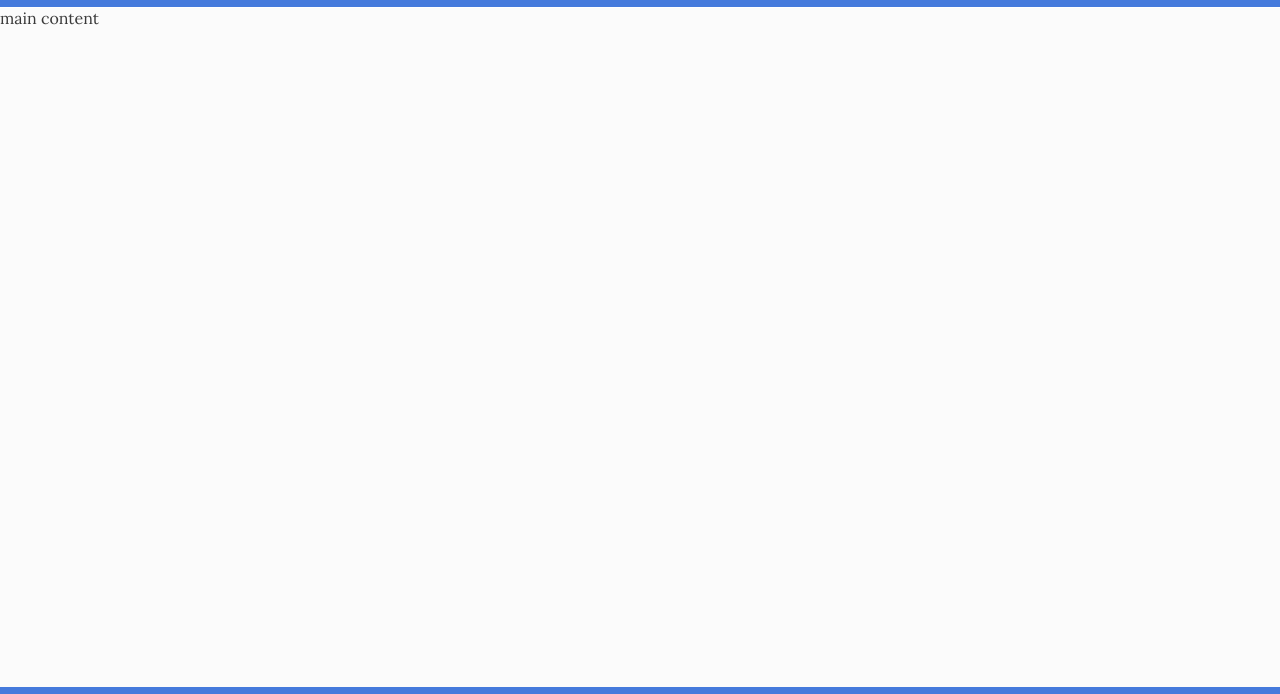
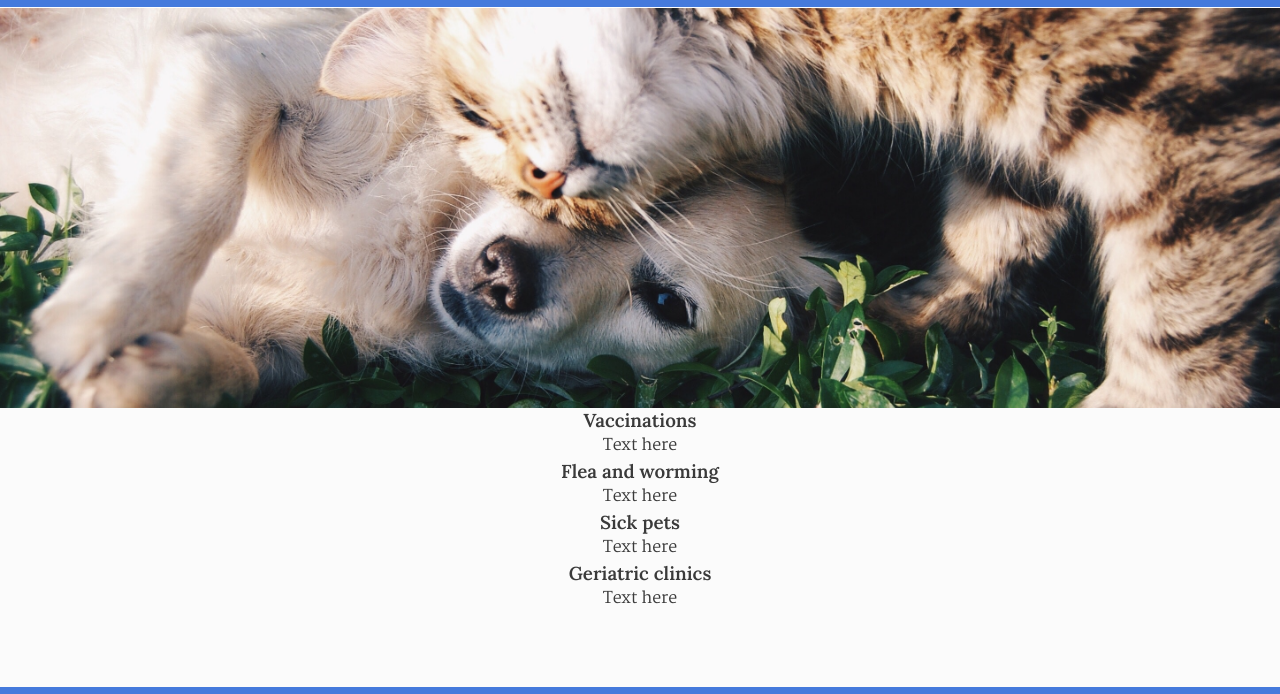
Before and after one commit to Code-Institute-Submissions/alanjameschapman-mobile-vet, a plain HTML site: page services.html in a window 1280 px wide. Shown: the part 68-762 px from the top of the page. Drawn offline with Linux system fonts and the light colour scheme.

Commit message:
add hero image and placeholder text to Services page

```diff
--- a/assets/css/style.css
+++ b/assets/css/style.css
@@ -22,6 +22,10 @@ body {
     font-family: 'Martel', serif;
     color: #203268;
     padding: 1rem
+}
+
+p {
+    font-family: 'Martel', serif;
 }
 
 /* header */
@@ -119,14 +123,14 @@ main {
 }
 
 /* Flex styling */
-#index-container-box {
+#flex-container {
     display: flex;
     flex-flow: row wrap;
     justify-content: space-around;
 }
 
-#index-container-item {
-
+#flex-item {
+    text-align: center;
 }
 
 /* Media queries for tablet (768px), laptop (992px) and desktop (1200px) */
--- a/services.html
+++ b/services.html
@@ -34,7 +34,27 @@
     </header>
 
     <!-- main content -->
-    <main>main content</main>
+    <main>
+      <section id="hero"></section>
+      <section>
+        <div id="flex-item">
+          <h3>Vaccinations</h3>
+          <p>Text here</p>
+        </div>
+        <div id="flex-item">
+          <h3>Flea and worming</h3>
+          <p>Text here</p>
+        </div>
+        <div id="flex-item">
+          <h3>Sick pets</h3>
+          <p>Text here</p>
+        </div>
+        <div id="flex-item">
+          <h3>Geriatric clinics</h3>
+          <p>Text here</p>
+        </div>
+      </section>
+    </main>
 
     <!-- footer -->
     <footer>
```
Also changed, not shown: index.html (+4 -4 lines).
